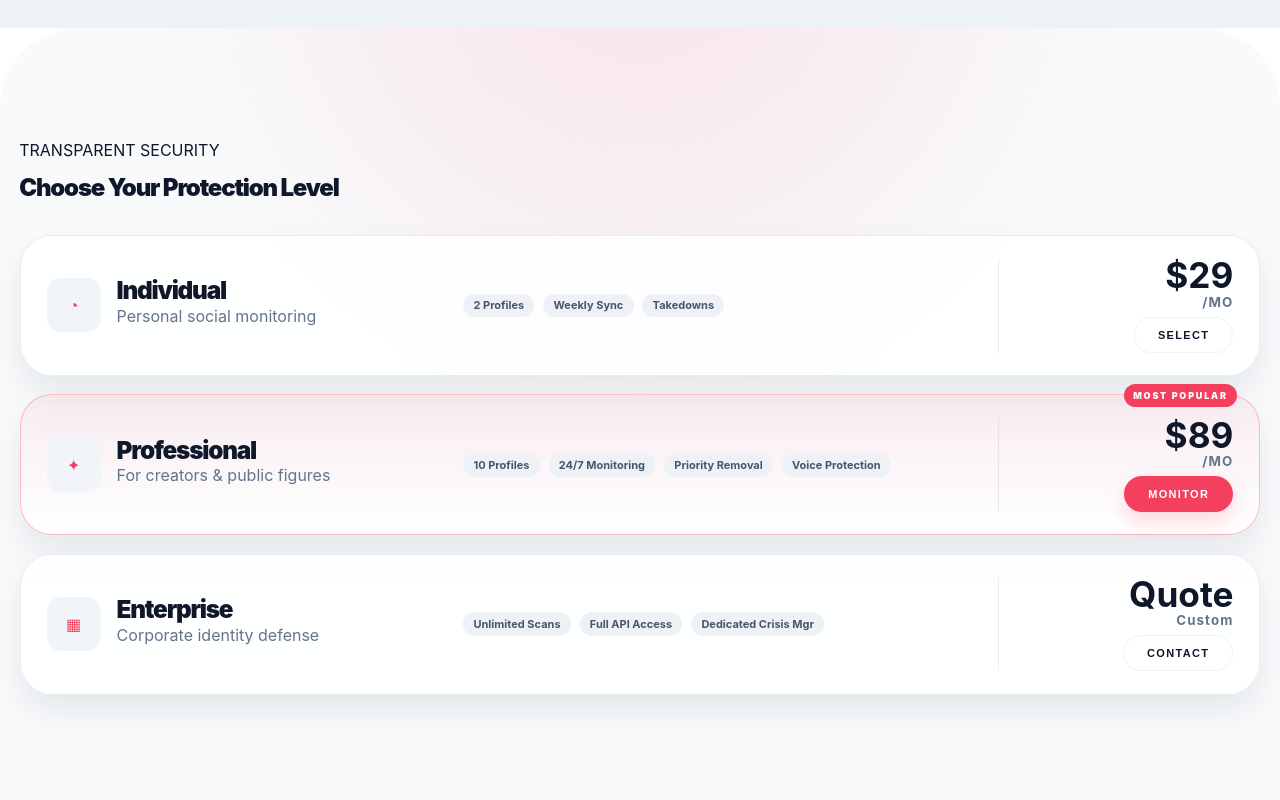
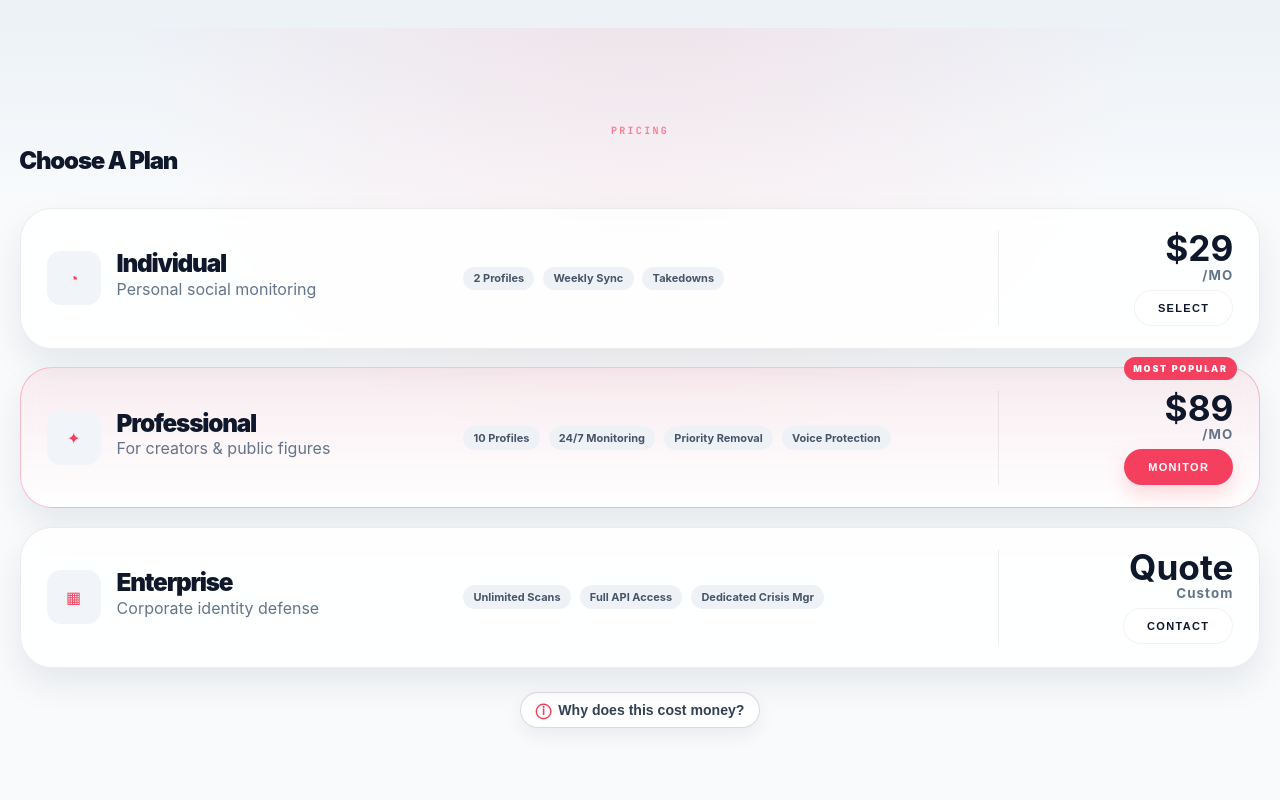
Before and after one commit to JoshPopov/framewatch, a React (Vite) app: page / in a window 1280 px wide. Shown: the part 3920-4720 px from the top of the page. Built offline with nearby package versions, Linux system fonts and the light colour scheme; a web font is replaced by a local one.

Commit message:
Refine pricing header copy, add info button, and smooth section transition

```diff
--- a/src/main.jsx
+++ b/src/main.jsx
@@ -298,8 +298,8 @@ function App() {
         </section>
 
         <section id="pricing" className="pricing">
-          <p className="eyebrow reveal" data-reveal>TRANSPARENT SECURITY</p>
-          <h2 className="title reveal" data-reveal>Choose Your Protection Level</h2>
+          <p className="eyebrow badge-font reveal" data-reveal>Pricing</p>
+          <h2 className="title reveal" data-reveal>Choose A Plan</h2>
 
           {plans.map((plan) => (
             <article key={plan.name} className={`price-card reveal ${plan.featured ? 'featured' : ''}`} data-reveal>
@@ -309,6 +309,11 @@ function App() {
               <div className="price-cta"><strong>{plan.price}</strong><small>{plan.unit}</small><button className={`btn ${plan.featured ? 'btn-rose' : ''}`}>{plan.cta}</button></div>
             </article>
           ))}
+
+          <button className="pricing-info" type="button" aria-label="Why does this cost money?">
+            <span aria-hidden="true">ⓘ</span>
+            Why does this cost money?
+          </button>
         </section>
 
         <footer className="site-footer">
--- a/src/styles.css
+++ b/src/styles.css
@@ -797,15 +797,49 @@ h1 span { color: #f43f5e; }
 }
 
 .pricing {
-  background: radial-gradient(circle at 50% -12%, rgba(251, 113, 133, 0.17), transparent 45%), #f8fafc;
+  background:
+    radial-gradient(circle at 50% -10%, rgba(251, 113, 133, 0.12), transparent 48%),
+    linear-gradient(180deg, #edf2f7 0%, #f8fafc 22%);
   padding: 6rem 1.2rem;
-  border-top-left-radius: 5rem;
-  border-top-right-radius: 5rem;
   display: block;
 }
 
 .pricing .title {
   margin-bottom: 2.2rem;
+}
+
+.pricing .eyebrow {
+  color: rgba(251, 113, 133, 0.9);
+  text-shadow: none;
+  width: fit-content;
+  margin: 0 auto 0.75rem;
+}
+
+.pricing-info {
+  margin: 1.5rem auto 0;
+  display: flex;
+  width: fit-content;
+  align-items: center;
+  gap: 0.45rem;
+  border: 1px solid rgba(15, 23, 42, 0.15);
+  border-radius: 999px;
+  background: rgba(255, 255, 255, 0.88);
+  color: #334155;
+  padding: 0.5rem 0.9rem;
+  font-size: 0.88rem;
+  font-weight: 700;
+  cursor: pointer;
+  box-shadow: 0 8px 18px rgba(15, 23, 42, 0.06);
+}
+
+.pricing-info:hover {
+  border-color: rgba(244, 63, 94, 0.3);
+  color: #0f172a;
+}
+
+.pricing-info span {
+  color: #f43f5e;
+  font-size: 0.95rem;
 }
 
 .price-card {
```
